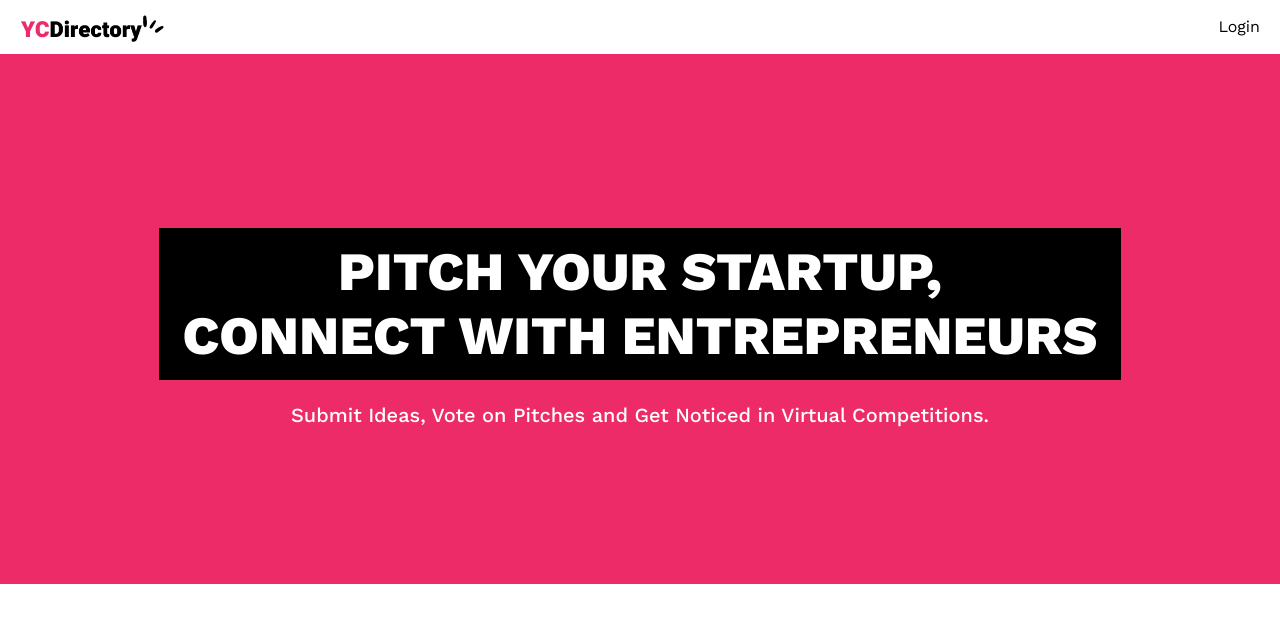
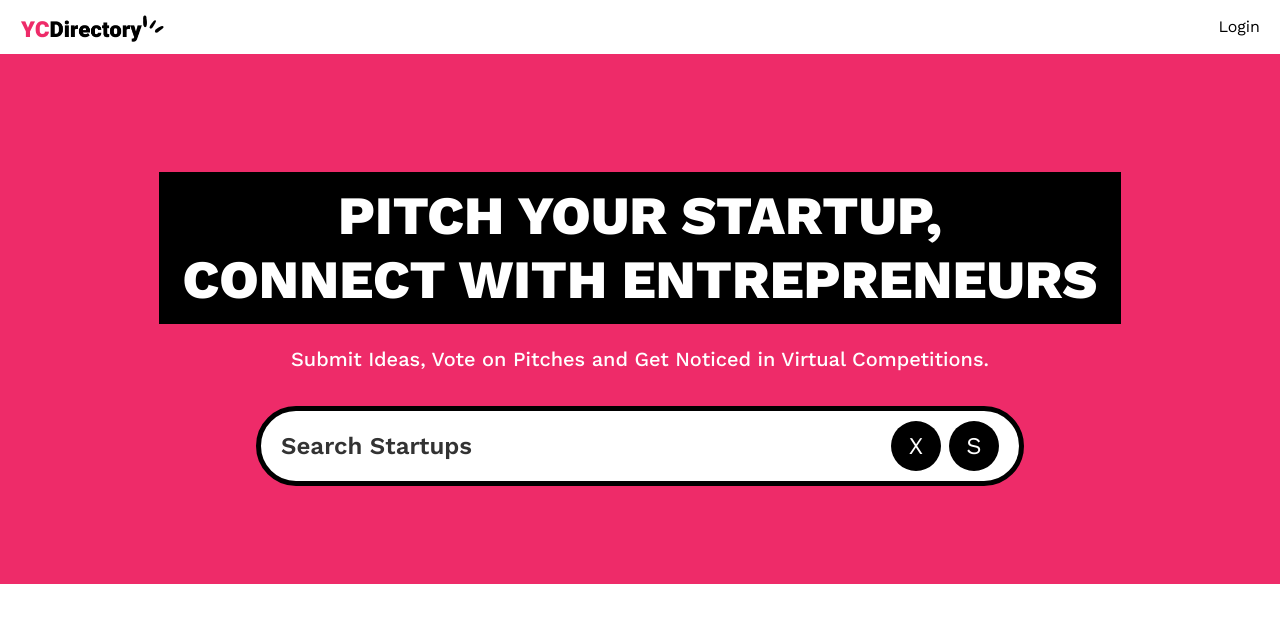
Before and after one commit to AdityaSahu786/LaunchLane, a Next.js app: page / in a window 1280 px wide. Shown: the top 622 px of the page. Built offline with nearby package versions, Linux system fonts and the light colour scheme; no server answers.

Commit message:
Search Form

```diff
--- a/app/(root)/page.tsx
+++ b/app/(root)/page.tsx
@@ -1,4 +1,5 @@
 import Image from "next/image";
+import SearchForm from "@/components/SearchForm";
 
 export default function Home() {
   return (
@@ -9,6 +10,8 @@
       <p className="sub-heading !max-w-3xl">
         Submit Ideas, Vote on Pitches and Get Noticed in Virtual Competitions.
       </p>
+
+      <SearchForm/>
       </section>
 
     </>
--- a/app/components/Navbar.tsx
+++ /dev/null
@@ -1,26 +0,0 @@
-import React from 'react'
-import Link from "next/link";
-import Image from "next/image";
-import {auth} from "@/auth"
-
-const Navbar = async () => {
-  const session = await auth();
-
-  return (
-    <header className="px-5 py-3 bg-white shadow-sm font-work-sans">
-      <nav className="flex justify-between items-center">
-        <Link href="/">
-            <Image src="/logo.png" alt="logo" width={144} height={30} />
-        </Link>
-
-        <div className="flex items-center gap-5">
-
-
-
-        </div>
-      </nav>
-    </header>
-  )
-}
-
-export default Navbar
--- /dev/null
+++ b/components/SearchForm.tsx
@@ -0,0 +1,29 @@
+import React from 'react'
+import Form from "next/form"
+import { SearchFormReset } from './SearchFormReset'
+
+const SearchForm = () => {
+  const query = 'Test'
+
+
+
+  return (
+    <Form action="/" scroll={false} className='search-form'>
+        <input
+          name="query"
+          defaultValue=""
+          className="search-input"
+          placeholder="Search Startups"
+          />
+          <div className="flex gap-2">
+            {query && <SearchFormReset/>}
+
+            <button type="submit" className='search-btn text-white'>
+              S
+            </button>
+          </div>
+    </Form>
+  )
+}
+
+export default SearchForm
--- /dev/null
+++ b/components/SearchFormReset.tsx
@@ -0,0 +1,24 @@
+"use client";
+
+import React from 'react'
+import Link from "next/link"
+
+export const SearchFormReset = () => {
+
+    const reset = () => {
+        const form = document.querySelector('.search-form') as HTMLFormElement;
+
+        if(form) form.reset();
+      }
+
+  return (
+    <button type="reset" onClick={reset}>
+
+         <Link href="/" className="search-btn text-white">
+            X
+         </Link>
+
+    </button>
+
+  )
+}
```
